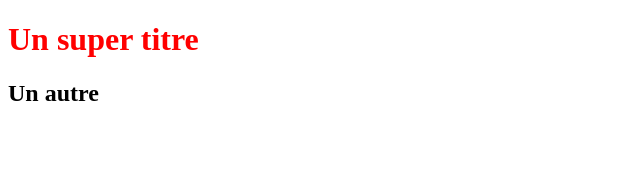
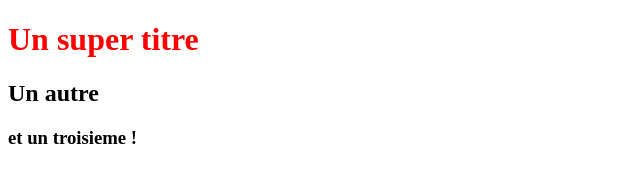
Before and after one commit to Franckstef/Openclassrooms, a plain HTML site: page index.html in a window 1280 px wide. Shown: the whole page, without its empty margins (0-640 px from the left). Drawn offline with Linux system fonts and the light colour scheme.

Commit message:
ajout d'un 3e titre

```diff
--- a/index.html
+++ b/index.html
@@ -7,5 +7,6 @@
 <body>
    <h1>Un super titre</h1>
    <h2> Un autre </h2>
+   <h3> et un  troisieme !</h3>
 </body>
 </html>
```
